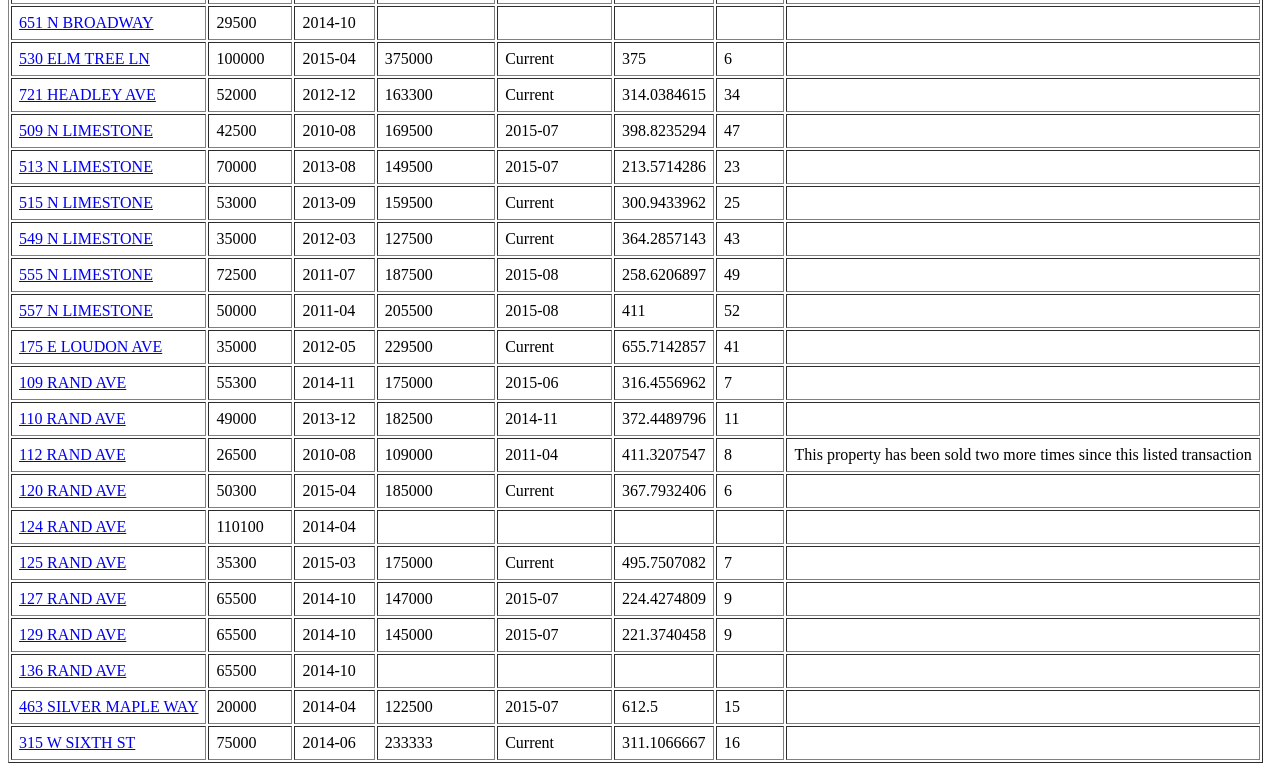
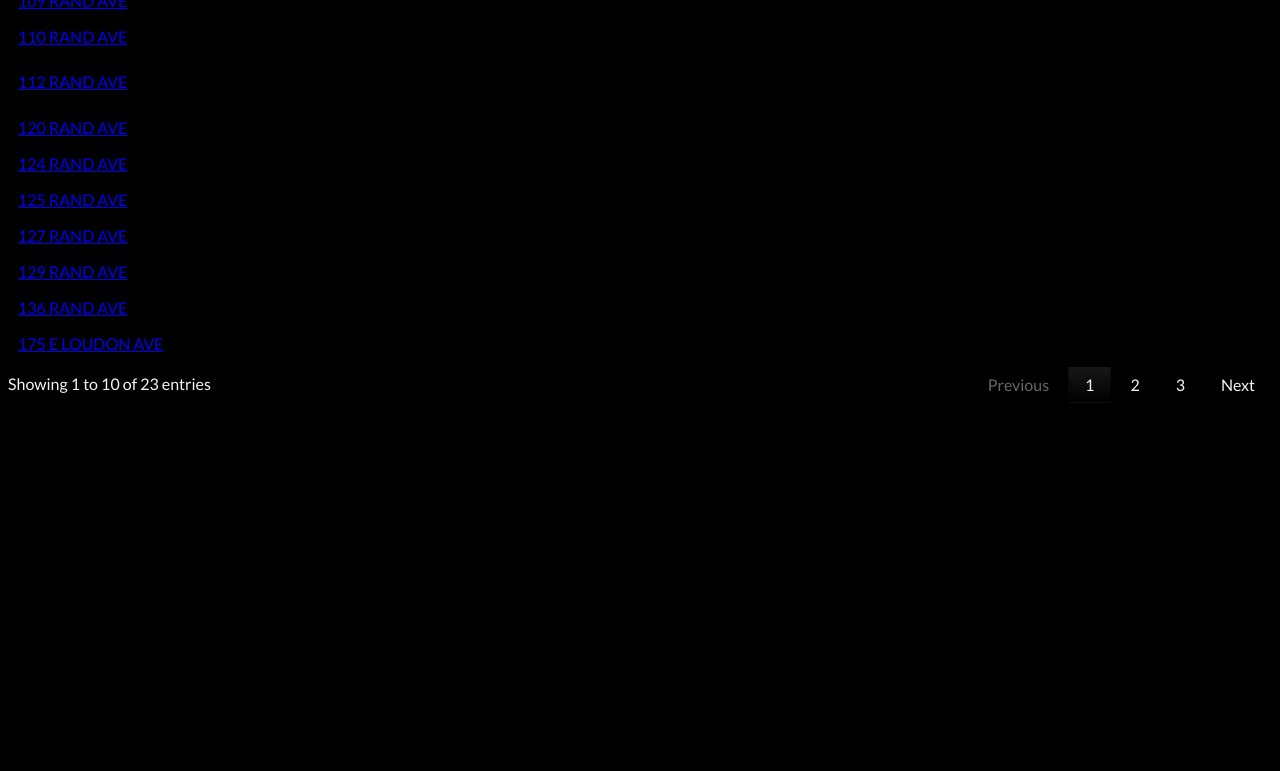
Before and after one commit to LexHousingStudies/daniels-sales, a Flask app: page / in a window 1280 px wide. Shown: the part 493-1264 px from the top of the page. After the commit the page ends 896 px from the top, so only its background shows below. Run offline with Flask 2, Linux system fonts and the light colour scheme; some libraries are stand-ins or nearby versions.

Commit message:
Style the app

```diff
--- a/static/daniels-sales.csv
+++ b/static/daniels-sales.csv
@@ -1,24 +1,24 @@
 ID,X,Y,PVANUM,NUM1,NUM2,DIR,NAME,TYPE,CLASS,PVA_ACRE,ADDRESS,PURCHASEPRICE,PURCHASEDATE,SALEPRICE,SALEDATE,PCT_INCREASE,MONTHS,NOTES
-1,-84.4890454754,38.0571573473,11018950,617,,N,BROADWAY,,R,0.224,617 N BROADWAY,165000,2014-08,29000,2013-10,568.9655172,10,
+1,-84.4890454754,38.0571573473,11018950,617,,N,BROADWAY,,R,0.224,617 N BROADWAY,165000,2014-08,29000,2013-10,569,10,
 2,-84.4881410542,38.0575766912,15463800,645,,N,BROADWAY,,R,0.0972,645 N BROADWAY,,,68000,,,,
 3,-84.4879275529,38.0576711855,16518700,651,,N,BROADWAY,,R,0.0983,651 N BROADWAY,,,29500,2014-10,,,
 4,-84.483702614,38.0496889986,16185000,530,,,ELM TREE,LN,R,0.3522,530 ELM TREE LN,375000,Current,100000,2015-04,375,6,
-5,-84.4868515367,38.0603250054,14831400,721,,,HEADLEY,AVE,R,0.1148,721 HEADLEY AVE,163300,Current,52000,2012-12,314.0384615,34,
-6,-84.4882914805,38.0528257456,10955000,509,,N,LIMESTONE,,R,0.1019,509 N LIMESTONE,169500,2015-07,42500,2010-08,398.8235294,47,
-7,-84.4882674623,38.0529219249,12048400,513,,N,LIMESTONE,,R,0.0866,513 N LIMESTONE,149500,2015-07,70000,2013-08,213.5714286,23,
-8,-84.4882017011,38.0529683979,15445600,515,,N,LIMESTONE,,R,0.1019,515 N LIMESTONE,159500,Current,53000,2013-09,300.9433962,25,
-9,-84.4873385722,38.0535400624,16411215,549,,N,LIMESTONE,,R,0.1036,549 N LIMESTONE,127500,Current,35000,2012-03,364.2857143,43,
-10,-84.4871460077,38.0536285174,14946600,555,,N,LIMESTONE,,R,0.1036,555 N LIMESTONE,187500,2015-08,72500,2011-07,258.6206897,49,
+5,-84.4868515367,38.0603250054,14831400,721,,,HEADLEY,AVE,R,0.1148,721 HEADLEY AVE,163300,Current,52000,2012-12,314,34,
+6,-84.4882914805,38.0528257456,10955000,509,,N,LIMESTONE,,R,0.1019,509 N LIMESTONE,169500,2015-07,42500,2010-08,398.8,47,
+7,-84.4882674623,38.0529219249,12048400,513,,N,LIMESTONE,,R,0.0866,513 N LIMESTONE,149500,2015-07,70000,2013-08,213.6,23,
+8,-84.4882017011,38.0529683979,15445600,515,,N,LIMESTONE,,R,0.1019,515 N LIMESTONE,159500,Current,53000,2013-09,300.9,25,
+9,-84.4873385722,38.0535400624,16411215,549,,N,LIMESTONE,,R,0.1036,549 N LIMESTONE,127500,Current,35000,2012-03,364.3,43,
+10,-84.4871460077,38.0536285174,14946600,555,,N,LIMESTONE,,R,0.1036,555 N LIMESTONE,187500,2015-08,72500,2011-07,258.6,49,
 11,-84.4870940884,38.0537064361,15504300,557,,N,LIMESTONE,,M,0.0968,557 N LIMESTONE,205500,2015-08,50000,2011-04,411,52,
-12,-84.4794650242,38.0559175037,16056450,175,,E,LOUDON,AVE,R,0.2181,175 E LOUDON AVE,229500,Current,35000,2012-05,655.7142857,41,
-13,-84.4867095834,38.0531898569,13853050,109,,,RAND,AVE,R,0.0973,109 RAND AVE,175000,2015-06,55300,2014-11,316.4556962,7,
-14,-84.4873056273,38.0530947747,16950450,110,,,RAND,AVE,R,0.0781,110 RAND AVE,182500,2014-11,49000,2013-12,372.4489796,11,
-15,-84.4872274465,38.0530248076,13139800,112,,,RAND,AVE,R,0.0781,112 RAND AVE,109000,2011-04,26500,2010-08,411.3207547,8,This property has been sold two more times since this listed transaction
-16,-84.4869210482,38.0527505994,12311850,120,,,RAND,AVE,R,0.0792,120 RAND AVE,185000,Current,50300,2015-04,367.7932406,6,
+12,-84.4794650242,38.0559175037,16056450,175,,E,LOUDON,AVE,R,0.2181,175 E LOUDON AVE,229500,Current,35000,2012-05,655.7,41,
+13,-84.4867095834,38.0531898569,13853050,109,,,RAND,AVE,R,0.0973,109 RAND AVE,175000,2015-06,55300,2014-11,316.5,7,
+14,-84.4873056273,38.0530947747,16950450,110,,,RAND,AVE,R,0.0781,110 RAND AVE,182500,2014-11,49000,2013-12,372.4,11,
+15,-84.4872274465,38.0530248076,13139800,112,,,RAND,AVE,R,0.0781,112 RAND AVE,109000,2011-04,26500,2010-08,411.3,8,This property has been sold two more times since this listed transaction
+16,-84.4869210482,38.0527505994,12311850,120,,,RAND,AVE,R,0.0792,120 RAND AVE,185000,Current,50300,2015-04,367.8,6,
 17,-84.4867434168,38.0525916294,13297900,124,,,RAND,AVE,R,0.0918,124 RAND AVE,,,110100,2014-04,,,
-18,-84.4863574369,38.0528745223,12956300,125,,,RAND,AVE,R,0.0852,125 RAND AVE,175000,Current,35300,2015-03,495.7507082,7,
-19,-84.4862784226,38.0528179638,11716400,127,,,RAND,AVE,R,0.0633,127 RAND AVE,147000,2015-07,65500,2014-10,224.4274809,9,
-20,-84.4862200669,38.0527655259,11716425,129,,,RAND,AVE,R,0.0608,129 RAND AVE,145000,2015-07,65500,2014-10,221.3740458,9,
+18,-84.4863574369,38.0528745223,12956300,125,,,RAND,AVE,R,0.0852,125 RAND AVE,175000,Current,35300,2015-03,495.8,7,
+19,-84.4862784226,38.0528179638,11716400,127,,,RAND,AVE,R,0.0633,127 RAND AVE,147000,2015-07,65500,2014-10,224.4,9,
+20,-84.4862200669,38.0527655259,11716425,129,,,RAND,AVE,R,0.0608,129 RAND AVE,145000,2015-07,65500,2014-10,221.4,9,
 21,-84.486468064,38.0523452055,11716650,136,,,RAND,AVE,R,0.082,136 RAND AVE,,,65500,2014-10,,,
 22,-84.4864513276,38.050056338,15383500,463,,,SILVER MAPLE,WAY,R,0.1033,463 SILVER MAPLE WAY,122500,2015-07,20000,2014-04,612.5,15,
-23,-84.4883921081,38.0560246702,12809150,315,,W,SIXTH,ST,R,0.0724,315 W SIXTH ST,233333,Current,75000,2014-06,311.1066667,16,
+23,-84.4883921081,38.0560246702,12809150,315,,W,SIXTH,ST,R,0.0724,315 W SIXTH ST,233333,Current,75000,2014-06,311.1,16,
--- a/templates/index.html
+++ b/templates/index.html
@@ -1,13 +1,40 @@
 <!doctype html>
 <html lang="en">
 	<head>
+		<link rel="stylesheet" href="http://cdn.datatables.net/1.10.9/css/jquery.dataTables.min.css">
 		<link rel="stylesheet" href="http://cdn.leafletjs.com/leaflet-0.7.2/leaflet.css" />
+		<link href='https://fonts.googleapis.com/css?family=Lato:400,700' rel='stylesheet' type='text/css'>
+		<link rel="stylesheet" href="templates/indexStyle.css">
+		<script src="https://ajax.googleapis.com/ajax/libs/jquery/2.1.4/jquery.min.js"></script>
+		<script src="http://cdn.datatables.net/1.10.9/js/jquery.dataTables.min.js"></script>
         <script type="text/javascript" src="http://cdn.leafletjs.com/leaflet-0.7.2/leaflet.js?2"></script>
+        <script>
+        	$(document).ready(function(){
+    			$('#myTable').DataTable();
+			});
+        </script>
+
+        <style>
+			html, body {
+				font-family: 'Lato', sans;
+				background-color: black;
+				color: whitesmoke;
+			}
+
+			.dataTables_wrapper .dataTables_length, .dataTables_wrapper .dataTables_filter, .dataTables_wrapper .dataTables_info, .dataTables_wrapper .dataTables_processing, .dataTables_wrapper .dataTables_paginate {
+				color: whitesmoke;
+			}
+
+			td {
+				color: black;
+			}
+        </style>
 	</head>
 	<body>
 		<div id="map" style="width:100%; height:300px;"></div>
 		<h1>Rock Daniels Facilitated Sales</h1>
-		<table border=1 cellpadding=7>
+		<table id="myTable" class="display">
+			<thead>
 			<tr>
 				<th>Address</th>
 				<th>Sale Price</th>
@@ -18,6 +45,9 @@
 				<th>Months</th>
 				<th>Notes</th>
 			</tr>
+			</thead>
+
+			<tbody>
 			{% for obj in object_list %}
 			<tr>
 				<td><a href="{{ obj.ID }}">{{ obj.ADDRESS }}</a></td>
@@ -30,6 +60,7 @@
 				<td>{{ obj.NOTES }}</td>
 			</tr>
 			{% endfor %}
+			</tbody>
 		</table>
 		<script>
 			var map = L.map('map').setView([38.053342, -84.487181],14);
--- /dev/null
+++ b/templates/indexStyle.css
@@ -0,0 +1,3 @@
+html, body {
+	font-family: 'Lato', sans;
+}
```
Also changed, not shown: templates/detail.html (+28 -2 lines), 1 other file.
